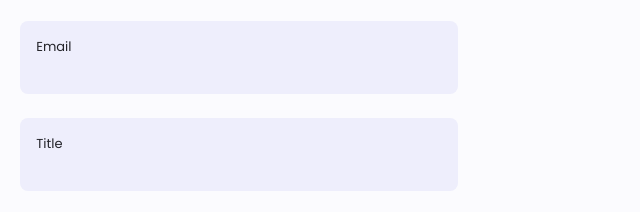
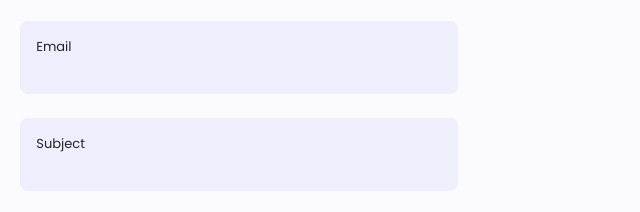
Before and after one commit to BachBin/ProfileMe, a plain HTML site: page index.html in a window 1280 px wide. Shown: the part 5227-5439 px from the top of the page, 566-1206 px from the left. Drawn offline with nearby package versions, Linux system fonts and the light colour scheme.

Commit message:
Update index.html

```diff
--- a/index.html
+++ b/index.html
@@ -769,7 +769,7 @@
 
                     </div>
                     <div class="contact__content">
-                        <label for="" class="contact__label">Title</label>
+                        <label for="" class="contact__label">Subject</label>
                         <input type="text" class="contact__input" name="Title" id="title" onblur="ValidatorTitle()" oninput="ValidatorTitle()">
                         <small class="form-message"></small>
                     </div>
```
